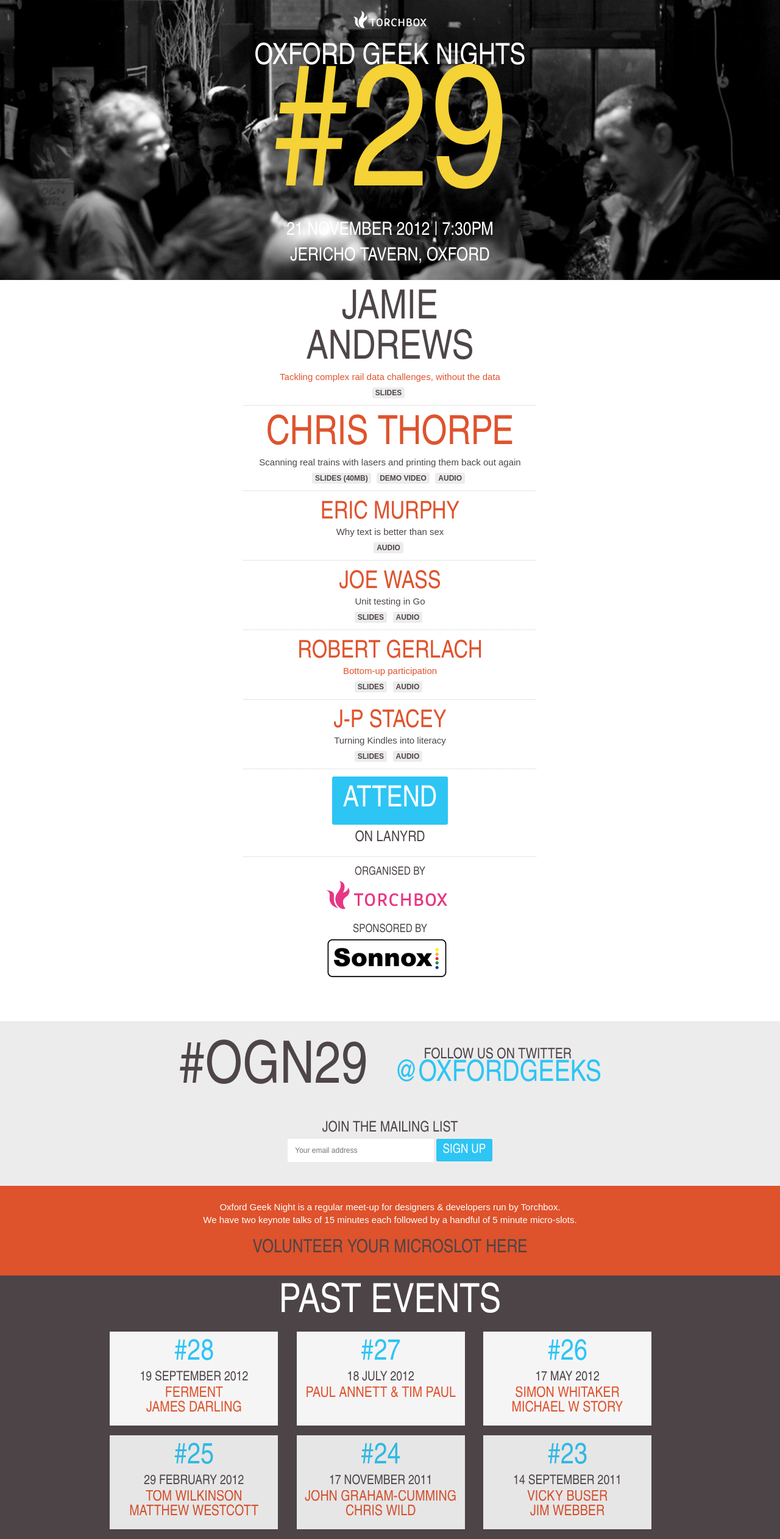
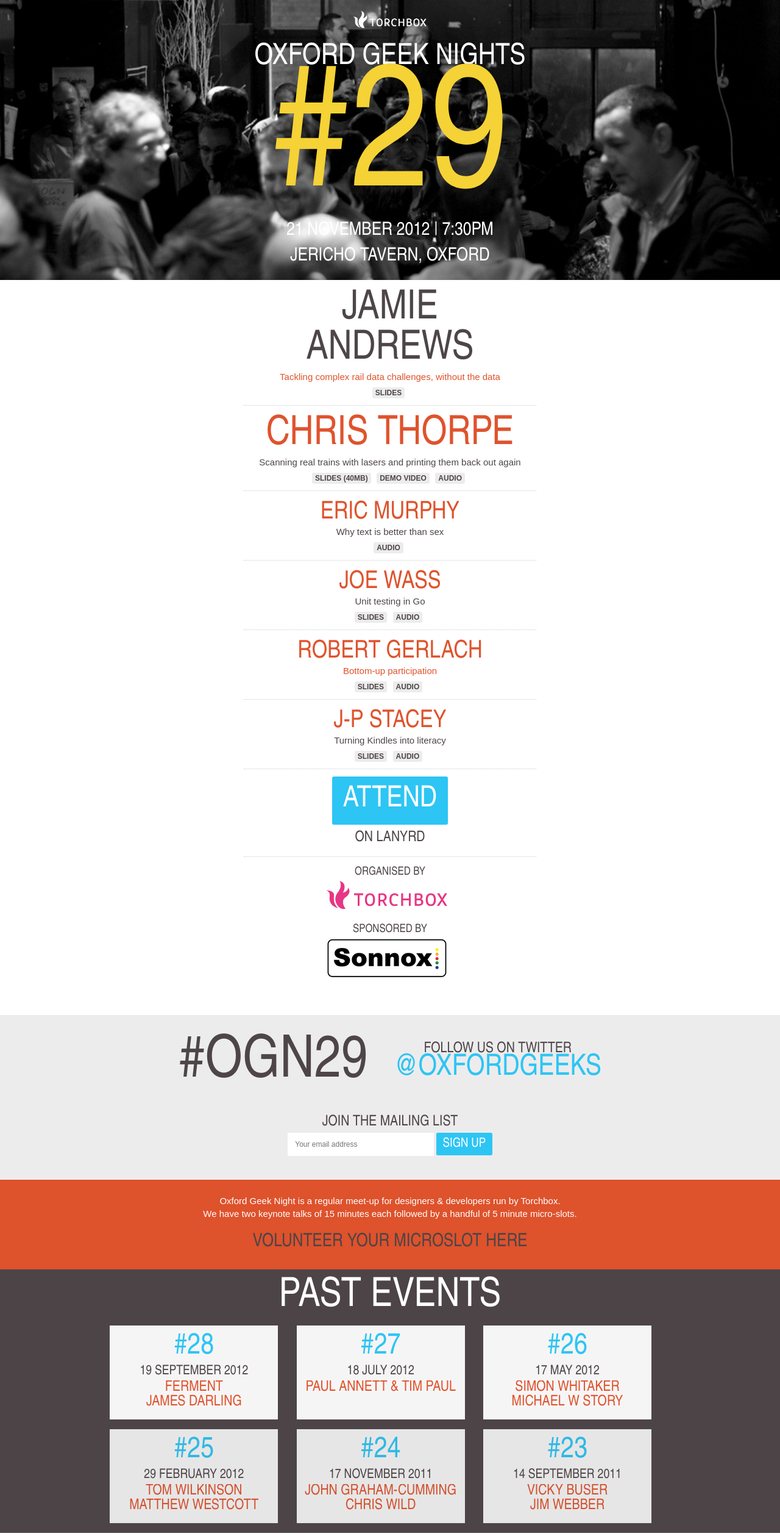
Before and after one commit to torchbox/ogn, a Jekyll site: the page built from index.html, in a window 1280 px wide. Shown: the whole page at 61% size. Built offline with Jekyll 4.4.1, drawn with Linux system fonts in a browser that asks for light colours; nearby versions of some CDN libraries; Markdown is read by kramdown in place of the engine named in the settings.

Commit message:
removed r margin from sponsor images

```diff
--- a/assets/css/main.css
+++ b/assets/css/main.css
@@ -466,7 +466,7 @@
 .sponsor img {
   max-width: 140px;
   text-align: center;
-  margin:0 10px 10px 0;
+  margin:0 10px 0 0;
 }
 
 /*
```
